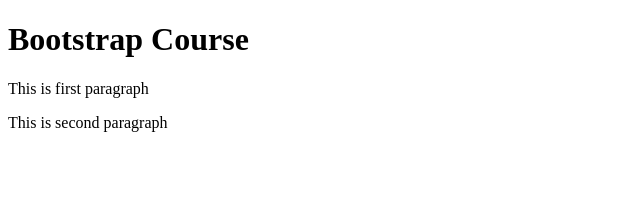
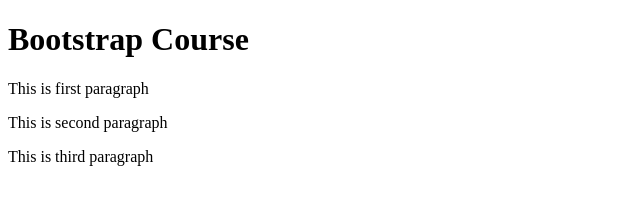
Before and after one commit to leo-amaro/bootstrap-course, a website: page index.html in a window 1280 px wide. Shown: the whole page, without its empty margins (0-640 px from the left). Drawn offline with Linux system fonts and the light colour scheme.

Commit message:
gitignore

```diff
--- a/index.html
+++ b/index.html
@@ -10,5 +10,6 @@
     <h1>Bootstrap Course</h1>
     <p>This is first paragraph</p>
     <p>This is second paragraph</p>
+    <p>This is third paragraph</p>
 </body>
 </html>
```
Also changed, not shown: package.json (added, +24 -0 lines), 2 other files.
